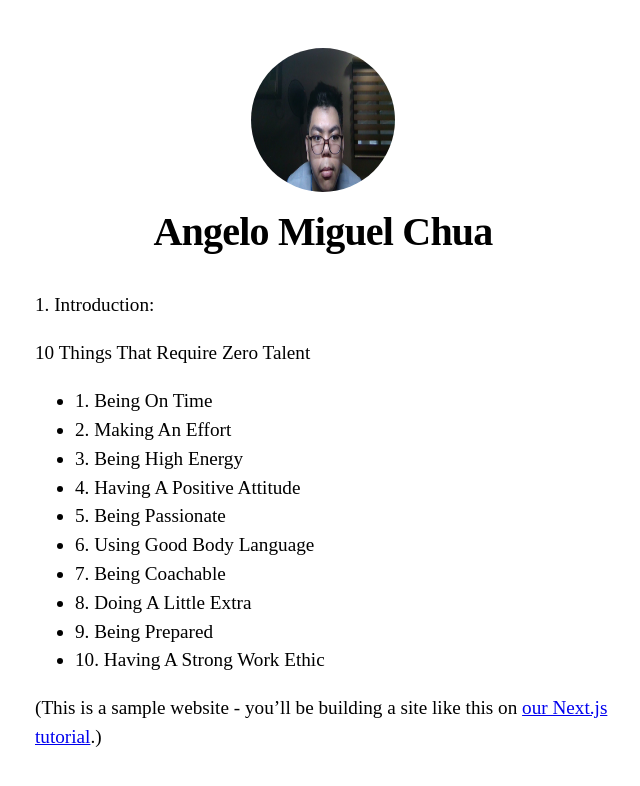
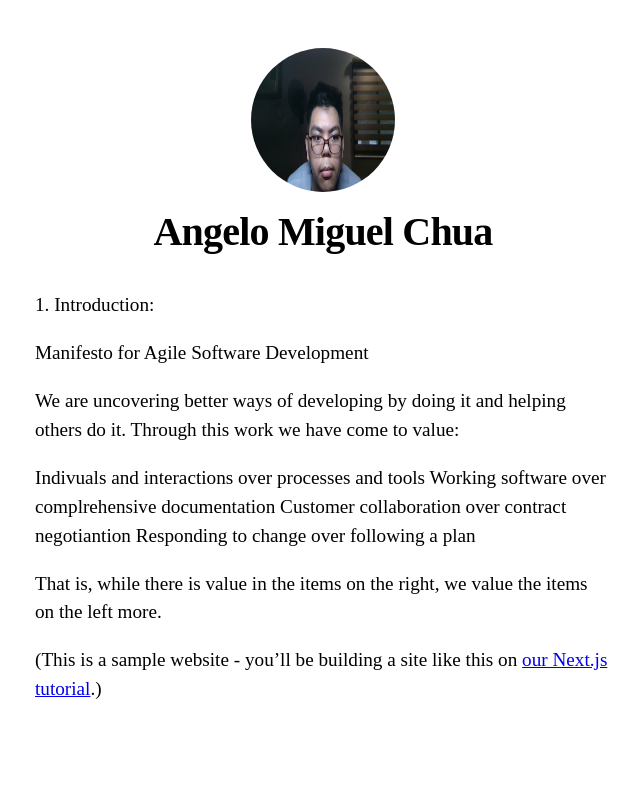
Before and after one commit to amchuaStudent/nextjs-blogsite, a Next.js app: page / in a window 1280 px wide. Shown: the top 786 px of the page, without its empty margins (317-957 px from the left). Built offline with nearby package versions, Linux system fonts and the light colour scheme.

Commit message:
Update index.js

```diff
--- a/pages/index.js
+++ b/pages/index.js
@@ -11,20 +11,26 @@ export default function Home() {
       <section className={utilStyles.headingMd}>
         <p>1. Introduction:</p>
         <p>
-         10 Things That Require Zero Talent
-       </p>
-       <ul>
-         <li> 1. Being On Time </li>
-         <li> 2. Making An Effort </li>
-         <li> 3. Being High Energy </li>
-         <li> 4. Having A Positive Attitude</li>
-         <li> 5. Being Passionate</li>
-         <li> 6. Using Good Body Language </li>
-         <li> 7. Being Coachable </li>
-         <li> 8. Doing A Little Extra </li>
-         <li> 9. Being Prepared </li>
-         <li> 10. Having A Strong Work Ethic </li>
-       </ul>
+         Manifesto for Agile Software Development
+        </p>
+
+        <p>
+          We are uncovering better ways of developing
+          by doing it and helping others do it.
+          Through this work we have come to value:
+        </p>
+        <p>
+          Indivuals and interactions over processes and tools
+          Working software over complrehensive documentation
+          Customer collaboration over contract negotiantion
+          Responding to change over following a plan
+        </p>
+        <p>
+          That is, while there is value in the items on
+          the right, we value the items on the left more.
+
+        </p>
+
 
 
 
```
